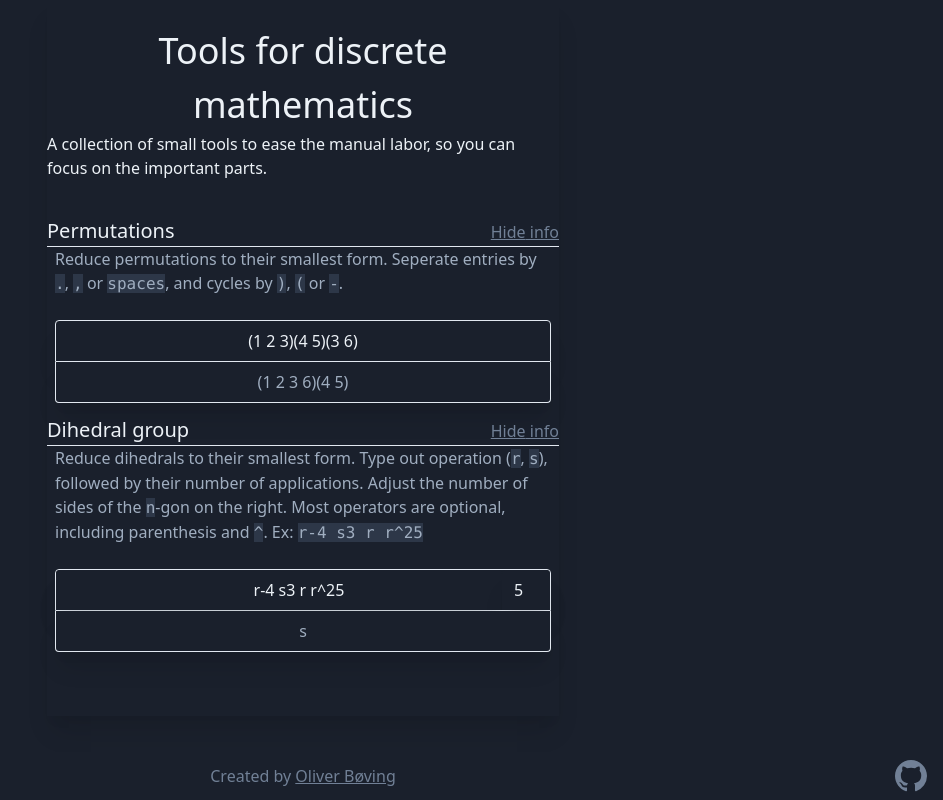
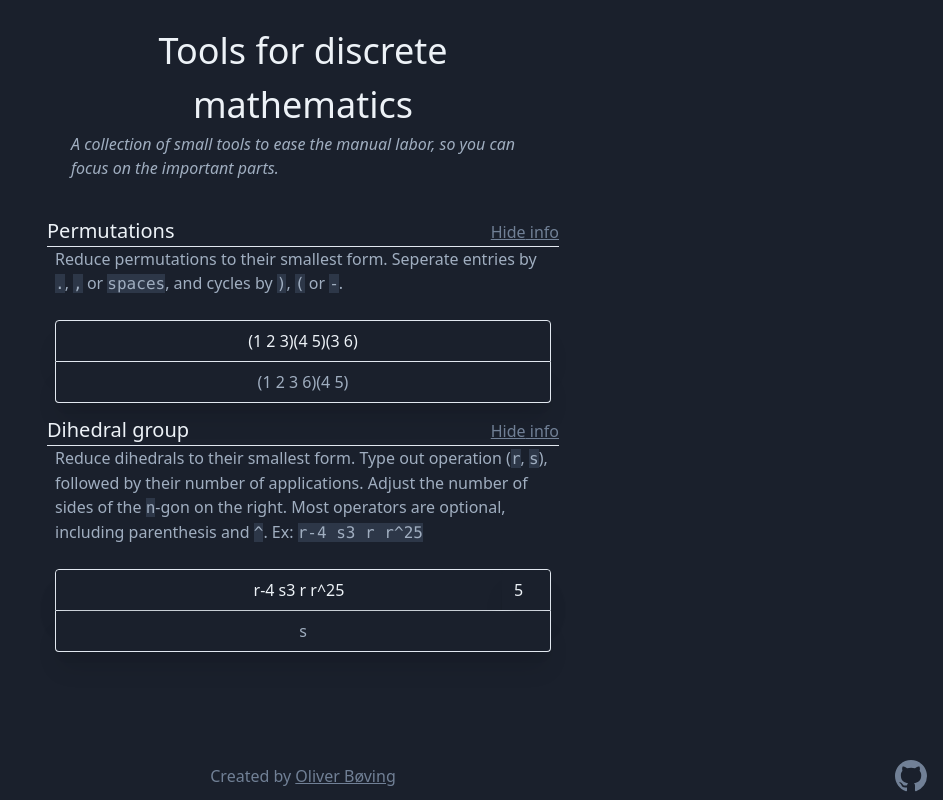
Before and after one commit to oeb25/dm.bvng.dk, a React (Vite) app: page / in a window 1280 px wide. Shown: the whole page, without its empty margins (337-1280 px from the left). Built offline with nearby package versions, Linux system fonts and the light colour scheme.

Commit message:
More style changes

```diff
--- a/src/components/App.tsx
+++ b/src/components/App.tsx
@@ -108,21 +108,23 @@ const DihedralSection = () => {
 
 export const App = () => {
   return (
-    <div className="max-w-lg w-screen shadow-xl mx-auto pb-16">
+    <div className="max-w-lg w-screen min-h-screen flex flex-col mx-auto pb-3">
       <header className="py-6">
         <h1 className="text-4xl text-center font-thin">
           Tools for discrete mathematics
         </h1>
-        <p>
+        <p className="italic text-gray-500 mx-6">
           A collection of small tools to ease the manual labor, so you can focus
           on the important parts.
         </p>
       </header>
 
-      <PermutationSection />
-      <DihedralSection />
+      <div className="flex flex-col flex-1">
+        <PermutationSection />
+        <DihedralSection />
+      </div>
 
-      <div className="fixed bg-gray-900 text-gray-600 bottom-0 left-0 right-0 h-12 flex items-center justify-center">
+      <div className="bg-gray-900 text-gray-600 flex items-center justify-center">
         <p>
           Created by{" "}
           <a
```
